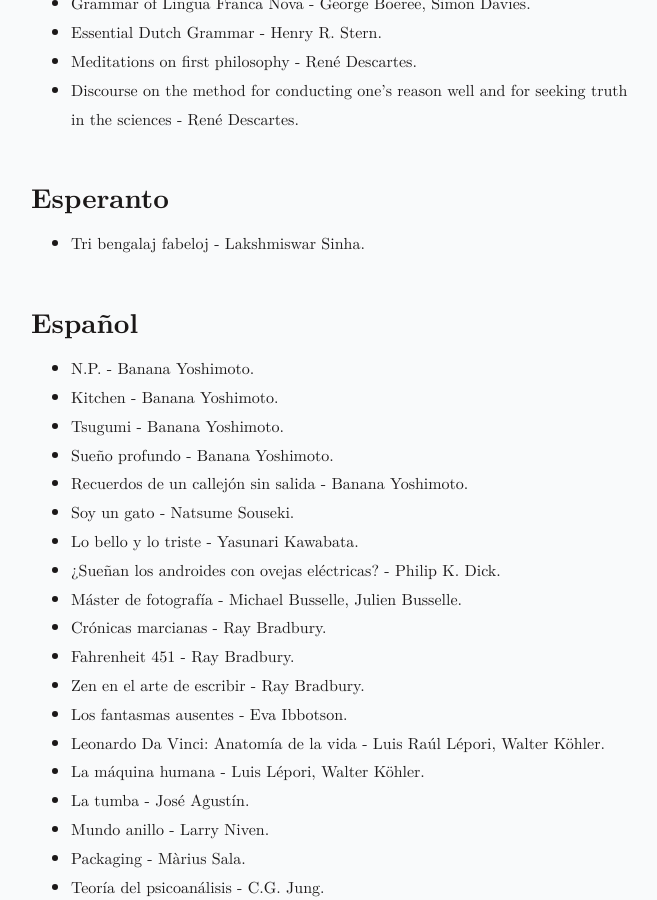
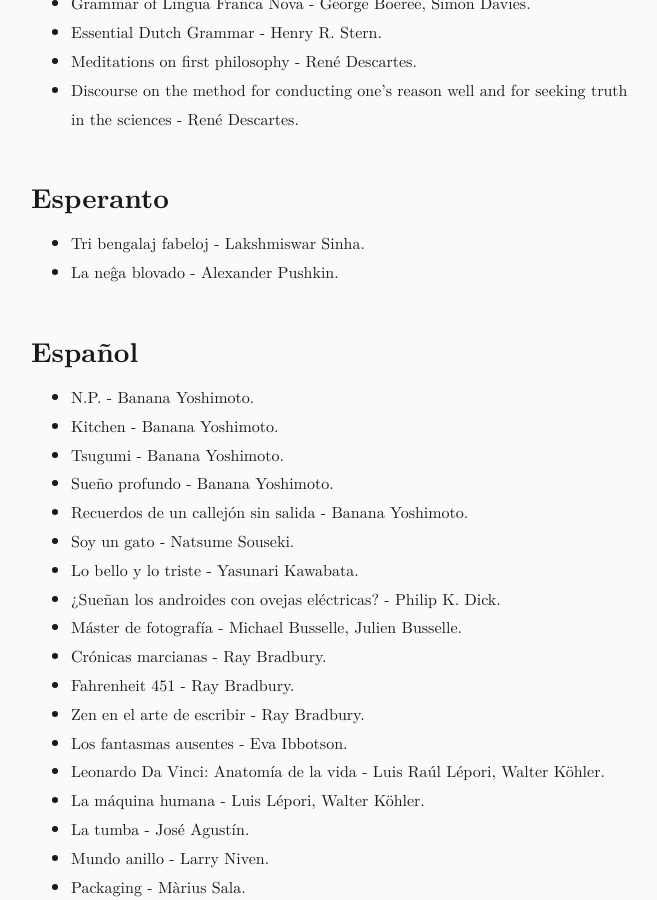
Before and after one commit to jProgr/jprogr.github.io, a Jekyll site: the page built from pages/books-read.md, in a window 1280 px wide and 900 px high, scrolled down 1426 px. Shown: the whole window, without its empty margins (309-966 px from the left). Built offline with Jekyll 4.4.1, drawn with Linux system fonts in a browser that asks for light colours.

Commit message:
Update content
Updated "Books read"

```diff
--- a/pages/books-read.md
+++ b/pages/books-read.md
@@ -55,6 +55,7 @@ These are lists of the books that I have read and enjoyed enough to put in a lis
 ## Esperanto
 
 - Tri bengalaj fabeloj - Lakshmiswar Sinha.
+- La neĝa blovado - Alexander Pushkin.
 
 ## Español
 
```
